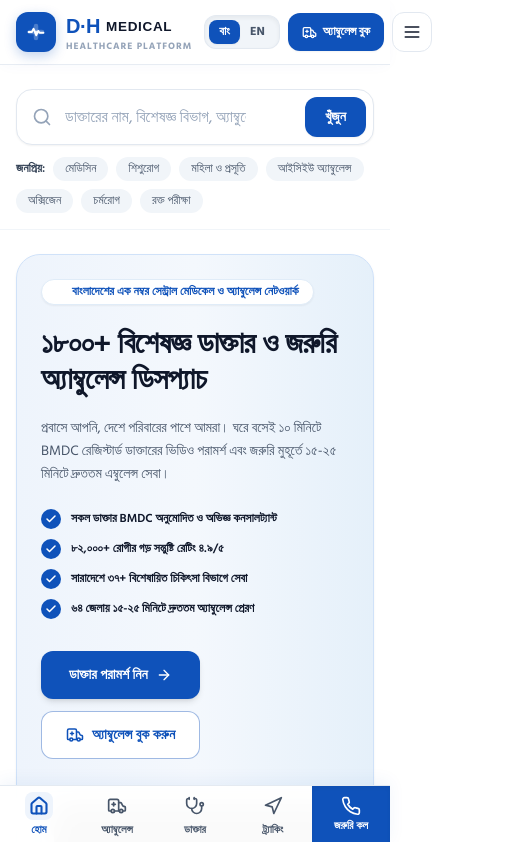
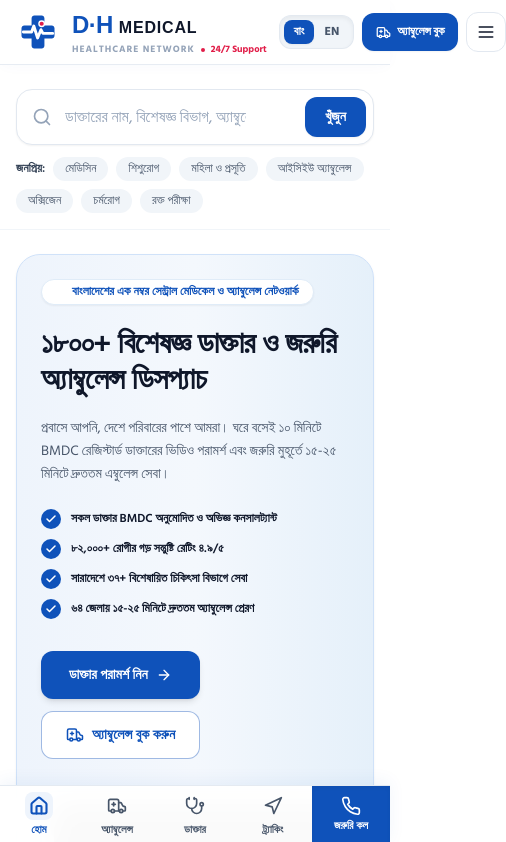
Before and after one commit to ashraful-commits/dhmedical, a Next.js app: page / in a window 390 px wide. Shown: the top 842 px of the page, 506 px wide, since content can reach past the window. Built offline with nearby package versions, Linux system fonts and the light colour scheme; no server answers; the database is empty; grey boxes are pictures that could not be loaded; a web font is replaced by a local one.

Commit message:
feat(ui): freestanding prominent logo, white emergency heading, care rose accent, smooth framer-motion transitions, and top page loader

```diff
--- a/app/globals.css
+++ b/app/globals.css
@@ -38,19 +38,29 @@
     @apply mx-auto w-full max-w-6xl px-4 sm:px-6;
   }
 
-  /* Primary Solid Brand Button */
+  /* Primary Solid Brand Button with Modern Shine Wave & Lift Animation */
   .btn-primary {
-    @apply inline-flex min-h-[44px] items-center justify-center gap-2 rounded-xl bg-brand px-5 py-2.5 text-sm font-bold text-white shadow-sm transition-all duration-150 hover:bg-brand-dark active:scale-[0.98];
+    @apply relative inline-flex min-h-[44px] items-center justify-center gap-2 overflow-hidden rounded-xl bg-brand px-5 py-2.5 text-sm font-bold text-white shadow-sm transition-all duration-200 hover:-translate-y-0.5 hover:bg-brand-dark hover:shadow-hover active:translate-y-0 active:scale-[0.98] before:absolute before:inset-0 before:-translate-x-full hover:before:translate-x-full before:bg-gradient-to-r before:from-transparent before:via-white/25 before:to-transparent before:transition-transform before:duration-700;
   }
 
-  /* Clean Outline Button */
+  /* Warm Compassionate Care / Family Love Button ("নিজের পরিবারের মতো ভালোবাসা") */
+  .btn-care {
+    @apply relative inline-flex min-h-[44px] items-center justify-center gap-2 overflow-hidden rounded-xl bg-care px-5 py-2.5 text-sm font-bold text-white shadow-care transition-all duration-200 hover:-translate-y-0.5 hover:bg-care-dark hover:shadow-[0_6px_20px_rgba(225, 29, 72, 0.35)] active:translate-y-0 active:scale-[0.98] before:absolute before:inset-0 before:-translate-x-full hover:before:translate-x-full before:bg-gradient-to-r before:from-transparent before:via-white/30 before:to-transparent before:transition-transform before:duration-700;
+  }
+
+  /* Clean Outline Button with Micro-Lift */
   .btn-outline {
-    @apply inline-flex min-h-[44px] items-center justify-center gap-2 rounded-xl border border-slate-300 bg-white px-5 py-2.5 text-sm font-bold text-ink-dark transition-all duration-150 hover:bg-slate-50 hover:border-slate-400 active:scale-[0.98];
+    @apply inline-flex min-h-[44px] items-center justify-center gap-2 rounded-xl border border-slate-200 bg-white px-5 py-2.5 text-sm font-bold text-ink-dark transition-all duration-200 hover:-translate-y-0.5 hover:border-brand/40 hover:bg-brand-50/50 hover:text-brand hover:shadow-sm active:translate-y-0 active:scale-[0.98];
   }
 
   /* Clean Soft Button */
   .btn-soft {
-    @apply inline-flex min-h-[44px] items-center justify-center gap-2 rounded-xl bg-brand-50 px-5 py-2.5 text-sm font-bold text-brand transition-all duration-150 hover:bg-brand-100 active:scale-[0.98];
+    @apply inline-flex min-h-[44px] items-center justify-center gap-2 rounded-xl bg-brand-50 px-5 py-2.5 text-sm font-bold text-brand transition-all duration-200 hover:-translate-y-0.5 hover:bg-brand-100 active:translate-y-0 active:scale-[0.98];
+  }
+
+  /* Warm Soft Care Badge / Pill */
+  .pill-care {
+    @apply inline-flex items-center gap-1.5 rounded-full bg-care-50 px-3 py-1 text-xs font-bold text-care border border-care-100;
   }
 
   /* DocTime-style Specialty / Category Card */
@@ -63,3 +73,53 @@
     @apply h-12 w-full rounded-xl border border-slate-200 bg-white pl-11 pr-4 text-sm text-ink-dark placeholder:text-slate-400 transition-all focus:border-brand focus:outline-none focus:ring-4 focus:ring-brand/10;
   }
 }
+
+/* Medical Heartbeat & Pulse Keyframe Animations */
+@keyframes heartPulse {
+
+  0%,
+  100% {
+    transform: scale(1);
+  }
+
+  14% {
+    transform: scale(1.15);
+  }
+
+  28% {
+    transform: scale(1);
+  }
+
+  42% {
+    transform: scale(1.15);
+  }
+
+  70% {
+    transform: scale(1);
+  }
+}
+
+.animate-heart-pulse {
+  animation: heartPulse 1.8s ease-in-out infinite;
+}
+
+@keyframes topLoader {
+  0% {
+    width: 0%;
+    left: 0;
+  }
+
+  50% {
+    width: 70%;
+    left: 15%;
+  }
+
+  100% {
+    width: 100%;
+    left: 0;
+  }
+}
+
+.animate-top-loader {
+  animation: topLoader 1.4s ease-in-out infinite;
+}
--- a/app/layout.js
+++ b/app/layout.js
@@ -3,6 +3,7 @@ import { Hind_Siliguri, Anek_Bangla } from "next/font/google";
 import Header from "@/components/Header";
 import Footer from "@/components/Footer";
 import BottomNav from "@/components/BottomNav";
+import PageLoader from "@/components/PageLoader";
 import { LanguageProvider } from "@/context/LanguageContext";
 import { BASE_URL, MASTER_SEO_KEYWORDS, getOrganizationSchema } from "@/lib/seoHelper";
 
@@ -100,6 +101,7 @@ export default function RootLayout({ children }) {
         />
       </head>
       <body className="pb-[76px] md:pb-0">
+        <PageLoader />
         <LanguageProvider>
           <Header />
           <main>{children}</main>
--- /dev/null
+++ b/app/loading.js
@@ -0,0 +1,16 @@
+import { HeartPulse } from "lucide-react";
+
+export default function Loading() {
+  return (
+    <div className="flex min-h-[50vh] flex-col items-center justify-center py-20">
+      <div className="relative flex flex-col items-center gap-3">
+        <div className="grid h-14 w-14 place-items-center rounded-2xl bg-gradient-to-br from-brand to-[#0B4196] text-white shadow-[0_8px_20px_rgba(15,82,186,0.25)] animate-heart-pulse">
+          <HeartPulse size={28} />
+        </div>
+        <span className="text-xs font-bold text-slate-500 animate-pulse">
+          লোড হচ্ছে...
+        </span>
+      </div>
+    </div>
+  );
+}
--- a/components/Logo.js
+++ b/components/Logo.js
@@ -1,64 +1,76 @@
 export default function Logo({ light = false }) {
   return (
-    <div className="flex items-center gap-2.5 leading-none select-none group">
-      {/* Signature Medical Shield + Cross + Heartbeat Emblem */}
-      <div
-        className={`relative grid h-10 w-10 shrink-0 place-items-center rounded-xl transition-all duration-300 group-hover:scale-105 ${
-          light
-            ? "bg-white text-brand shadow-md"
-            : "bg-brand text-white shadow-[0_4px_12px_rgba(15,82,186,0.25)]"
-        }`}
-      >
+    <div className="flex items-center gap-3 select-none group transition-transform hover:scale-[1.02] active:scale-[0.99]">
+      {/* Freestanding Signature Medical Icon (No Solid Background Box) */}
       <svg
-          viewBox="0 0 32 32"
-          className="h-6 w-6"
+        viewBox="0 0 48 48"
+        className="h-11 w-11 shrink-0 transition-transform duration-300 group-hover:rotate-3"
         fill="none"
         xmlns="http://www.w3.org/2000/svg"
         aria-hidden="true"
       >
-          {/* Medical Cross Geometry */}
-          <rect x="13" y="5" width="6" height="22" rx="3" fill="currentColor" fillOpacity="0.25" />
-          <rect x="5" y="13" width="22" height="6" rx="3" fill="currentColor" fillOpacity="0.25" />
+        {/* Freestanding Rounded Medical Cross in Signature Sapphire */}
+        <path
+          d="M20 6h8c1.657 0 3 1.343 3 3v8h8c1.657 0 3 1.343 3 3v8c0 1.657-1.343 3-3 3h-8v8c0 1.657-1.343 3-3 3h-8c-1.657 0-3-1.343-3-3v-8H9c-1.657 0-3-1.343-3-3v-8c0-1.657 1.343-3 3-3h8V9c0-1.657 1.343-3 3-3z"
+          fill={light ? "#FFFFFF" : "#0F52BA"}
+          fillOpacity={light ? 0.95 : 1}
+        />
 
-          {/* Dynamic Vital Lifeline (ECG / Pulse) */}
+        {/* Dynamic White/Care Heartbeat Pulse across the Cross */}
         <path
-            d="M6 16h4.5l2.2-4.5 3.6 9 2.7-6 1.8 2.5H26"
-            stroke="currentColor"
-            strokeWidth="2.4"
+          d="M8 24h9l2.4-6.5 4.2 13 3.6-9 2.2 4H40"
+          stroke={light ? "#0F52BA" : "#FFFFFF"}
+          strokeWidth="3.2"
           strokeLinecap="round"
           strokeLinejoin="round"
         />
 
-          {/* Central Vital Core Dot */}
-          <circle cx="16" cy="16" r="1.5" fill="currentColor" />
+        {/* Compassionate Rose Heart Node ("নিজের পরিবারের মতো ভালোবাসা") */}
+        <circle
+          cx="28"
+          cy="15"
+          r="3"
+          fill="#E11D48"
+          stroke={light ? "#0F52BA" : "#FFFFFF"}
+          strokeWidth="1.5"
+        />
       </svg>
-      </div>
 
-      {/* Modern Wordmark */}
-      <div className="flex flex-col">
-        <div className="flex items-center gap-1.5">
+      {/* Prominent, Larger Premium Typography */}
+      <div className="flex flex-col justify-center">
+        <div className="flex items-baseline gap-1.5 leading-none">
           <span
-            className={`font-head text-xl font-black tracking-tight ${
+            className={`font-head text-2xl sm:text-[26px] font-black tracking-tight ${
               light ? "text-white" : "text-brand"
             }`}
           >
             D·H
           </span>
           <span
-            className={`font-head text-[13.5px] font-black tracking-wider uppercase ${
-              light ? "text-white" : "text-ink-dark"
+            className={`font-head text-base sm:text-lg font-black tracking-wider uppercase ${
+              light ? "text-white/95" : "text-ink-dark"
             }`}
           >
             Medical
           </span>
         </div>
+        <div className="flex items-center gap-1.5 mt-1 leading-none">
           <span
-          className={`text-[9.5px] font-bold tracking-widest uppercase mt-0.5 ${
-            light ? "text-brand-100" : "text-slate-400"
+            className={`text-[9.5px] font-bold tracking-widest uppercase ${
+              light ? "text-white/80" : "text-slate-400"
             }`}
           >
-          Healthcare Platform
+            Healthcare Network
           </span>
+          <span className="h-1 w-1 rounded-full bg-care shrink-0" />
+          <span
+            className={`text-[9.5px] font-bold ${
+              light ? "text-rose-200" : "text-care"
+            }`}
+          >
+            24/7 Support
+          </span>
+        </div>
       </div>
     </div>
   );
--- /dev/null
+++ b/components/PageLoader.js
@@ -0,0 +1,70 @@
+"use client";
+import { useEffect, useState } from "react";
+import { usePathname } from "next/navigation";
+import { HeartPulse } from "lucide-react";
+import Logo from "./Logo";
+
+export default function PageLoader() {
+  const pathname = usePathname();
+  const [loading, setLoading] = useState(false);
+  const [initialLoad, setInitialLoad] = useState(true);
+
+  // Initial mount loader animation
+  useEffect(() => {
+    const timer = setTimeout(() => {
+      setInitialLoad(false);
+    }, 600);
+    return () => clearTimeout(timer);
+  }, []);
+
+  // Route transition top progress bar
+  useEffect(() => {
+    setLoading(true);
+    const timer = setTimeout(() => {
+      setLoading(false);
+    }, 400);
+    return () => clearTimeout(timer);
+  }, [pathname]);
+
+  return (
+    <>
+      {/* Top Slim Gradient Progress Bar (Sapphire to Heart Rose) */}
+      {(loading || initialLoad) && (
+        <div className="fixed top-0 left-0 right-0 z-[100] h-1 overflow-hidden bg-slate-100">
+          <div className="h-full bg-gradient-to-r from-brand via-care to-brand-light animate-top-loader shadow-[0_0_8px_rgba(225,29,72,0.6)]" />
+        </div>
+      )}
+
+      {/* Elegant Initial Mount Splash Loader */}
+      {initialLoad && (
+        <div
+          className="fixed inset-0 z-[99] flex flex-col items-center justify-center bg-white/95 backdrop-blur-md transition-opacity duration-500"
+          style={{ opacity: initialLoad ? 1 : 0 }}
+        >
+          <div className="flex flex-col items-center gap-4 animate-fadeIn">
+            {/* Pulsing Medical Cross Emblem */}
+            <div className="relative">
+              <div className="grid h-16 w-16 place-items-center rounded-2xl bg-gradient-to-br from-brand to-[#0B4196] text-white shadow-[0_8px_24px_rgba(15,82,186,0.35)] animate-heart-pulse">
+                <HeartPulse size={34} className="text-white" />
+              </div>
+              {/* Subtle Warm Rose Heart Ping */}
+              <span className="absolute -top-1 -right-1 flex h-4 w-4">
+                <span className="animate-ping absolute inline-flex h-full w-full rounded-full bg-care opacity-75"></span>
+                <span className="relative inline-flex rounded-full h-4 w-4 bg-care"></span>
+              </span>
+            </div>
+
+            <div className="text-center space-y-1">
+              <h3 className="font-head text-lg font-black tracking-tight text-ink-dark">
+                D·H Medical Support
+              </h3>
+              <p className="text-xs font-semibold text-care flex items-center justify-center gap-1">
+                <span>প্রবাসে আপনি, দেশে পরিবারের পাশে আমরা</span>
+              </p>
+            </div>
+          </div>
+        </div>
+      )}
+    </>
+  );
+}
--- a/tailwind.config.js
+++ b/tailwind.config.js
@@ -33,6 +33,15 @@ module.exports = {
           card: "#FFFFFF",
           subtle: "#F1F5F9",
         },
+        care: {
+          50: "#FFF1F2",
+          100: "#FFE4E6",
+          200: "#FECDD3",
+          light: "#F43F5E",
+          DEFAULT: "#E11D48", // Warm Rose Crimson — Family Love & Care ("নিজের পরিবারের মতো ভালোবাসা")
+          dark: "#BE123C",
+          deep: "#881337",
+        },
       },
       fontFamily: {
         body: ["var(--font-body)", "Hind Siliguri", "sans-serif"],
@@ -42,6 +51,7 @@ module.exports = {
         clean: "0 1px 3px 0 rgba(0, 0, 0, 0.04), 0 1px 2px 0 rgba(0, 0, 0, 0.02)",
         card: "0 2px 12px 0 rgba(15, 82, 186, 0.06), 0 1px 3px 0 rgba(0, 0, 0, 0.03)",
         hover: "0 10px 25px -4px rgba(15, 82, 186, 0.12), 0 4px 10px -2px rgba(0, 0, 0, 0.04)",
+        care: "0 4px 16px 0 rgba(225, 29, 72, 0.28)",
       },
     },
   },
```
Also changed, not shown: components/HomeClient.js (+24 -13 lines), app/icon.svg (deleted), public/favicon.svg. Lines whose indentation alone changed are shown as unchanged.
